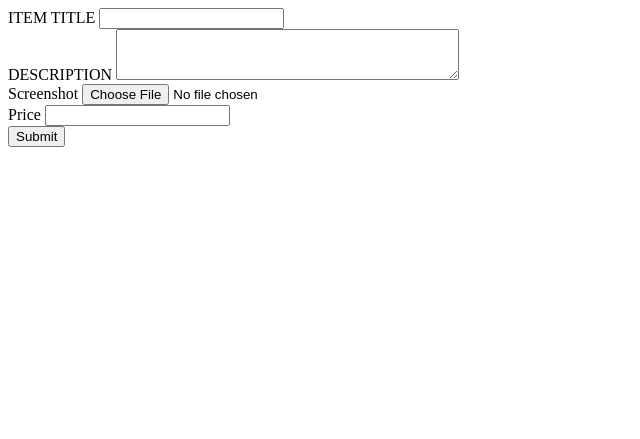
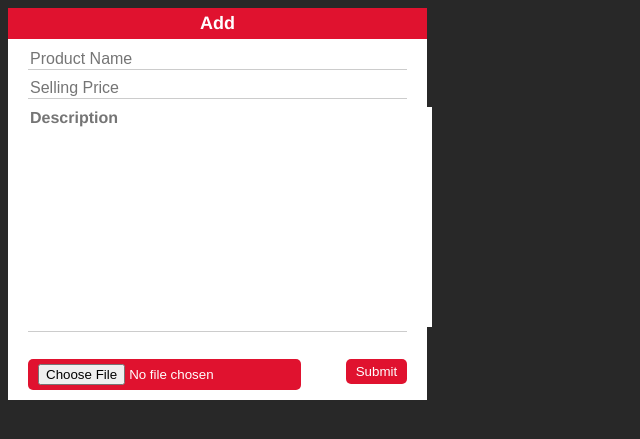
Before and after one commit to anantk17/project-X, a PHP site: page /nitc-market/submit_add.html in a window 1280 px wide. Shown: the top 439 px of the page, without its empty margins (0-640 px from the left). Run offline with PHP 8.4, Linux system fonts and the light colour scheme.

Commit message:
Replaced submit_add.html with formoff.html

```diff
--- a/index.php
+++ b/index.php
@@ -43,6 +43,7 @@ catch(ErrorException $e)
 <?php if (isset($_SESSION['username'])) {?>
 	<p>Welcome back, <?php echo $_SESSION['username'];?>!</p>
 	<a href = "logout.php">Logout</a>
+	<a href = "submit_add.html">Post an add</a>
 	<?php }
 	 else {?>
 <a href="<?php try {echo $openid->authUrl();} catch(Exception $e){	//Try-catch to let the page render completely when internet is not working
--- a/login.php
+++ b/login.php
@@ -20,7 +20,7 @@ if($openid->mode)
 		$first = $data['namePerson/first'];
 
 	//	$mysqli = mysqli_connect("localhost","anant","sqlpwd","test");
-		$mysqli = dbConnect("nitc_market");
+		$mysqli = dbConnect();
 		if(mysqli_connect_errno())
 		{
 			printf("Connect failed: %s\n",mysqli_connect_error());
--- a/submit_add.html
+++ b/submit_add.html
@@ -1,24 +1,115 @@
-<!DOCTYPE html PUBLIC "-//W3C//DTD HTML 4.01 Transitional//EN" "http://www.w3.org/TR/html4/loose.dtd">
-<html>
+<!doctype html>
+<html lang="en">
 <head>
-<meta http-equiv="Content-Type" content="text/html; charset=ISO-8859-1">
-<title>Insert title here</title>
+    <meta charset="UTF-8">
+    <title>Form ad</title>
+    <style>
+    @font-face
+    {
+	    font-family: helvetica;
+	    src:url('helvetica.woff');
+    }
+    body{
+        background-color:#282828;
+        font-family: helvetica;
+    }
+    #fbody{
+        border: 0px white;
+        background-color: white;
+        padding: 10px 20px 10px 20px;
+        width: 30%;
+        position: relative;
+        /*display: none;*/
+    }
+    #fbody:hover{
+        border: 4px pink;
+    }
+    .f1{
+        border: 0px;
+        background-color: white;
+         font-size: 16px;
+         color: #3d3d3d;
+    }
+    .fok{
+        border-bottom: 1px solid #ccc;
+        margin-bottom: 8px;
+        color: #196AD4;
+        font-size: 16px;
+    }
+    textarea{
+        font-family: helvetica;
+        font-weight: bold;
+        overflow: hidden;
+        color: #196AD4;
+        resize: none;
+    }
+    .fbutt{
+        border: 0px;
+        padding: 5px 10px 5px 10px;
+        border-radius: 5px;
+        color: white;
+        background-color: #E0122F;
+    }
+    #anadd{
+        background-color: #E0122F;
+        width: 30%;
+        text-align:center;
+        padding: 5px 20px 5px 20px;
+        font-weight: bolder;
+        font-size: 18px;
+        color: white;
+        position:relative;
+    }
+    #hideit{
+        border: 0px white;
+        background-color: white;
+        padding: 10px 20px 10px 20px;
+        width: 30%;
+        height:inherit;
+        position: relative;
+        color: gray;
+        line-height: 30px;
+        font-weight:700;
+    }
+    #accpro{
+        text-decoration:underline;
+        color: #196AD4;
+        font-size: 14px;
+        cursor:pointer;
+        text-align:center;
+
+    }
+    </style>
+    <script>
+        /*document.getElementById("accpro").onclick = set1;
+        function set1(){
+            document.getElementById("hideit").style.display="none";
+            document.getElementById("fbody").style.display="inline";
+        };*/
+    </script>
 </head>
 <body>
-	<form method="post" action="php/submit_add.php" enctype="multipart/form-data">
-		<label>ITEM TITLE</label>
-		<input type="text" name="title"><br />
-
-		<label>DESCRIPTION</label>
-		<textarea cols="40" rows="3" name="desc"></textarea><br />
-
-		<label>Screenshot</label>
-		<input type="file" name="pic" /><br />
-
-		<label>Price</label>
-		<input type="text" name="price"><br />
-
-		<input type="submit">
-	</form>
+    <div id="anadd">Add</div>
+    <!--<div id="hideit">
+    <ol><p style="color:#196AD4; letter-spacing: 1.1px;">Instructions before you post <span style="color:#E0122F;">anything</span>:</p>
+        <li>nstructions before you</li>
+        <li>nstructioefore you</li>
+        <li>nstructfore you</li>
+        <li>nstrucs before you</li>
+        <li>nstns before</li>
+    </ol>
+    <p id="accpro">Accept and Proceed >></p>
+    </div>-->
+    <div id="fbody">
+        <form method="post" action="php/submit_add.php" enctype="multipart/form-data">
+            <div class="fok"><input placeholder="Product Name" type="text" name="title" class="f1" size="30"></div>
+            <div class="fok"><input placeholder="Selling Price" type="text" name="price" class="f1" size="12"></div>
+            <div class="fok"><textarea placeholder="Description" name="desc" class="f1" cols="40" rows="12"></textarea></div>
+            <br>
+            <input type="file" name="pic" class="fbutt" value="PicUpload">
+            <input style="float:right;" type="submit" name="" class="fbutt" value="Submit">
+        </form>
+        </div>
+    </div>
 </body>
 </html>
```
Also changed, not shown: php/connect.php (added, +19 -0 lines), php/submit_add.php (+4 -10 lines), useredit.php (+6 -1 lines), media/download.jpg (added).
